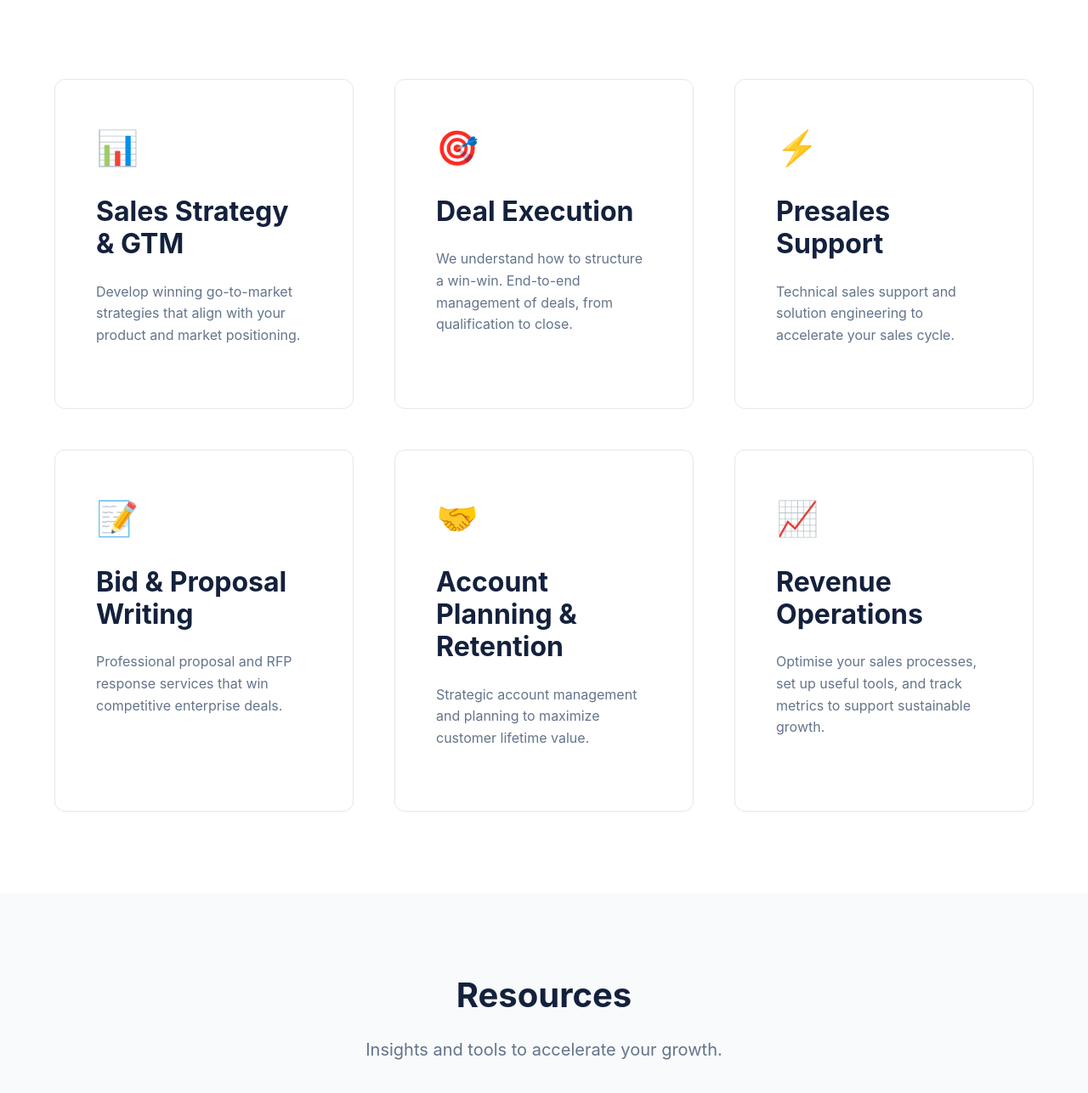
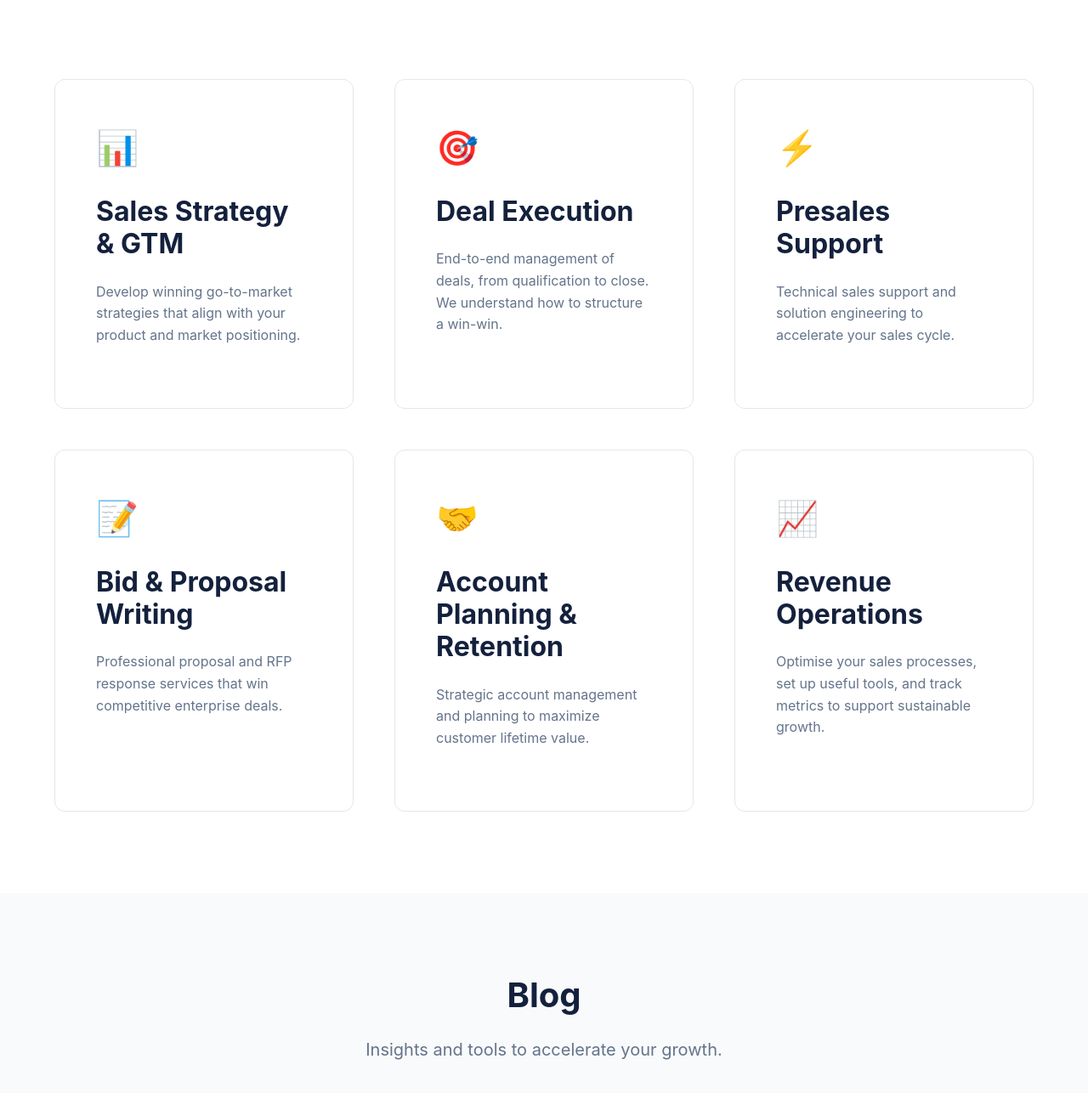
Before and after one commit to ayrnz/ayrnz.github.io, a plain HTML site: page index.html in a window 1280 px wide. Shown: the part 1035-2321 px from the top of the page at 85% size. Drawn offline with Linux system fonts and the light colour scheme.

Commit message:
update copy

```diff
--- a/index.html
+++ b/index.html
@@ -190,7 +190,7 @@
                     <a href="#contact" class="service-card service-card-link">
                         <div class="service-icon" aria-label="Deal execution services">🎯</div>
                         <h3 id="deal-execution">Deal Execution</h3>
-                        <p>We understand how to structure a win-win. End-to-end management of deals, from qualification to close.</p>
+                        <p>End-to-end management of deals, from qualification to close. We understand how to structure a win-win.</p>
                     </a>
                     <a href="#contact" class="service-card service-card-link">
                         <div class="service-icon" aria-label="Presales support team">⚡</div>
@@ -219,7 +219,7 @@
         <section id="resources" class="resources">
             <div class="container">
                 <div class="section-header">
-                    <h2 class="section-title">Resources</h2>
+                    <h2 class="section-title">Blog</h2>
                     <p class="section-subtitle">Insights and tools to accelerate your growth.</p>
                 </div>
                 <div class="resources-grid">
```
